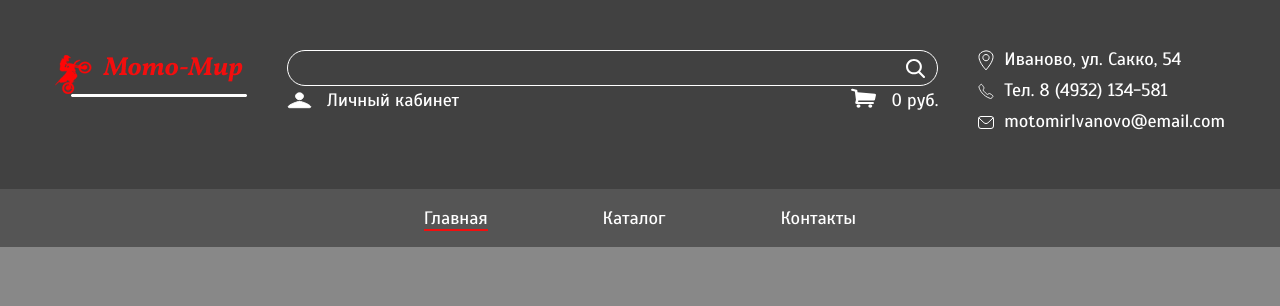
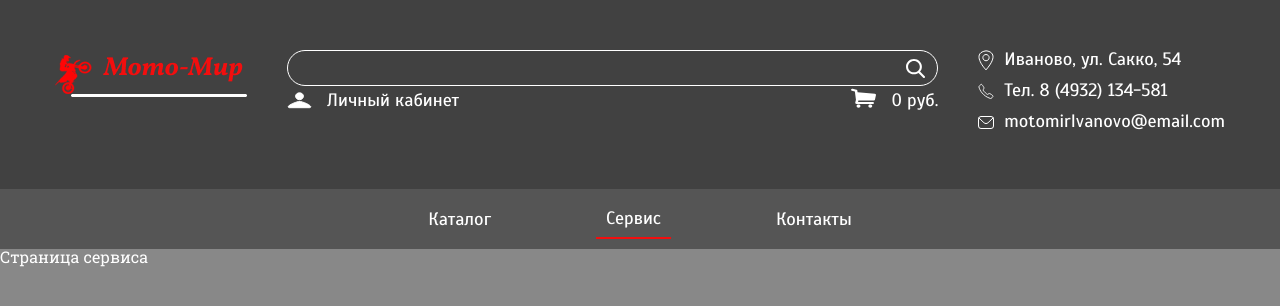
Before and after one commit to KsennyH/React-Online-Store-2024, a React (Create React App) app: page /services in a window 1280 px wide. Shown: the top 306 px of the page. Built offline with nearby package versions, Linux system fonts and the light colour scheme.

Commit message:
Добавила Layout и навигацию по страницам

```diff
--- a/src/App.tsx
+++ b/src/App.tsx
@@ -1,26 +1,28 @@
 import './scss/style.scss';
 import {Route, Routes,} from "react-router-dom";
-import Header from './components/header/header';
 import CatalogPage from './pages/catalogPage';
 import CartPage from './pages/cartPage';
 import SingleProduct from './pages/singleProduct';
-import { useState } from 'react';
 import React from 'react';
+import ServicesPage from './pages/ServicesPage';
+import ContactPage from './pages/ContactPage';
+import Layout from './layouts/Layout';
 
 export const SearchContext = React.createContext('');
 
 function App() {
 
-  const [searchValue, setSearchValue] = useState('');
-
   return (
     <div className="wrapper">
-        <Header />
-        <Routes>
-          <Route path='/' element={<CatalogPage />}/>
-          <Route path='/products/:id' element={<SingleProduct />}/>
-          <Route path='/cart' element={<CartPage />}/>
-        </Routes>
+        <Layout>
+          <Routes>
+            <Route path='/' element={<CatalogPage />}/>
+            <Route path='/products/:id' element={<SingleProduct />}/>
+            <Route path='/services' element={<ServicesPage />}/>
+            <Route path='/contacts' element={<ContactPage />}/>
+            <Route path='/cart' element={<CartPage />}/>
+          </Routes>
+        </Layout>
     </div>
   );
 }
--- a/src/components/header/navigation/navigation-link/navigation-link.css
+++ /dev/null
@@ -1,28 +0,0 @@
-.navigation__item {
-    position: relative;
-    margin-right: 0.9375rem;
-  }
-
-.navigation__item:last-child {
-    margin-right: 0;
-}
-
-.navigation__link {
-    padding: 0.625rem;
-  }
-
-.navigation__link:hover,
-.navigation__link:active,
-.navigation__link:focus {
-    color: #F24444;
-}
-
-.navigation__link--active span {
-    border-bottom: 0.125rem solid #F30E0E;
-}
-
-@media (max-width: 991.98px) {
-    .navigation__item {
-        margin-right: 0;
-    }
-}
--- a/src/components/header/navigation/navigation-link/navigation-link.tsx
+++ /dev/null
@@ -1,22 +0,0 @@
-import './navigation-link.css';
-
-type LinkNavHtader = {
-    text: string,
-    active?: string
-}
-
-const NavigationLink:React.FC<LinkNavHtader> = ({text, active}) => {
-    let classNames = "navigation__link";
-    if(active) {
-        classNames = classNames += " navigation__link--active";
-    }
-    return (
-        <li className="navigation__item">
-            <a className={classNames} href="/">
-                <span>{text}</span>
-            </a>
-        </li>
-    );
-}
-
-export default NavigationLink;
--- a/src/components/header/navigation/navigation.css
+++ b/src/components/header/navigation/navigation.css
@@ -5,6 +5,34 @@
     flex-wrap: wrap;
     margin: 0 -0.625rem;
 }
+.navigation__item {
+    position: relative;
+    margin-right: 0.9375rem;
+  }
+
+.navigation__item:last-child {
+    margin-right: 0;
+}
+
+.navigation__link {
+    padding: 0.625rem;
+  }
+
+.navigation__link:hover,
+.navigation__link:active,
+.navigation__link:focus {
+    color: #F24444;
+}
+
+.navigation__link--active span {
+    border-bottom: 0.125rem solid #F30E0E;
+}
+
+@media (max-width: 991.98px) {
+    .navigation__item {
+        margin-right: 0;
+    }
+}
 
 @media (max-width: 767.98px) {
     .navigation {
--- a/src/components/header/navigation/navigation.tsx
+++ b/src/components/header/navigation/navigation.tsx
@@ -1,12 +1,28 @@
-import NavigationLink from './navigation-link/navigation-link';
+import { NavLink } from 'react-router-dom';
 
 function Navigation() {
+
+    const navlist = [
+        {
+            link: "Каталог",
+            path: "/",
+        },
+        {
+            link: "Сервис",
+            path: "/services",
+        },
+        {
+            link: "Контакты",
+            path: "/contacts",
+        },
+    ];
+
     return (
         <div className="navigation">
             <ul className="navigation__list">
-                <NavigationLink text="Главная" active="true"/>
-                <NavigationLink text="Каталог" />
-                <NavigationLink text="Контакты" />
+                {
+                    navlist.map((navElem, i) => <li key={i} className="navigation__item"><NavLink to={navElem.path} className="navigation__link">{navElem.link}</NavLink></li>)
+                }
             </ul>
         </div>
     );
--- /dev/null
+++ b/src/layouts/Layout.jsx
@@ -0,0 +1,12 @@
+import Header from "../components/header/header";
+
+export default function Layout({children}) {
+    return(
+        <>
+            <Header />
+            <main className="main">
+                {children}
+            </main>
+        </>
+    );
+}
--- /dev/null
+++ b/src/pages/ContactPage.tsx
@@ -0,0 +1,7 @@
+export default function ContactPage() {
+    return (
+<div>
+    Контакты
+</div>
+    );
+}
--- /dev/null
+++ b/src/pages/ServicesPage.tsx
@@ -0,0 +1,7 @@
+export default function ServicesPage() {
+    return (
+        <div>
+        Страница сервиса
+        </div>
+    );
+}
--- a/src/pages/catalogPage.tsx
+++ b/src/pages/catalogPage.tsx
@@ -1,10 +1,16 @@
+import { useEffect } from 'react';
 import Breadcrumbs from '../components/breadcrumbs/breadcrumbs';
 import Filters from '../components/catalog/filters/filters';
 import Products from '../components/catalog/products/products';
 
 function CatalogPage() {
+
+   useEffect(() => {
+    document.title = "Каталог товаров";
+   }, []);
+
     return (
-        <main className="main">
+        <>
             <Breadcrumbs />
             <div className="catalog">
                 <div className="container">
@@ -17,7 +23,7 @@ function CatalogPage() {
                     </div>
                 </div>
             </div>
-        </main>
+        </>
     );
 }
 
--- a/src/scss/blocks/header/_navigation.scss
+++ b/src/scss/blocks/header/_navigation.scss
@@ -23,14 +23,11 @@
   &__link {
     padding: 0.625rem;
     &:hover,
-    &:active,
     &:focus {
       color: $red-hover;
     }
-    &--active {
-      span {
-        border-bottom: 0.125rem solid $red;
-      }
+    &.active {
+      border-bottom: 0.125rem solid $red;
     }
   }
 }
```
